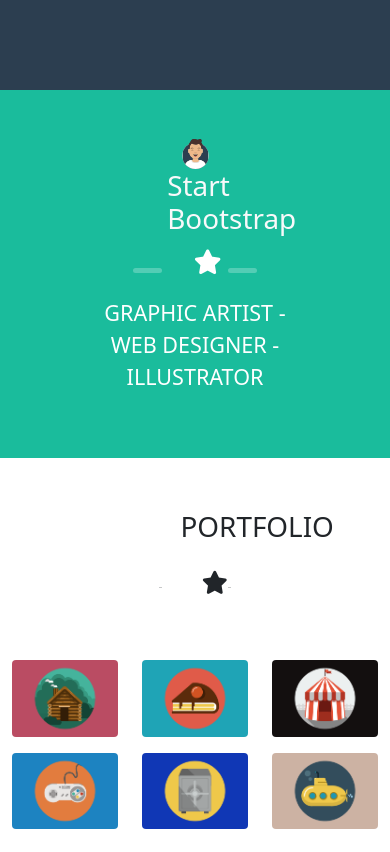
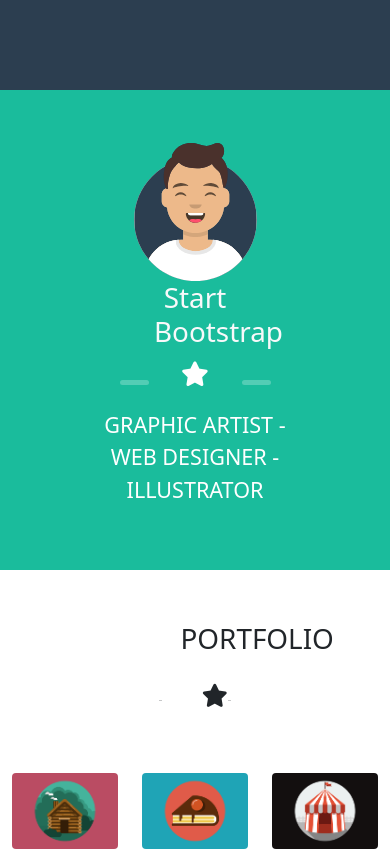
Before and after one commit to Greta-Calamari/html-css-bootstrap-freelancer, a plain HTML site: page index.html in a window 390 px wide. Shown: the top 852 px of the page. Drawn offline with nearby package versions, Linux system fonts and the light colour scheme.

Commit message:
prova responsive

```diff
--- a/index.html
+++ b/index.html
@@ -15,35 +15,35 @@
 
     </header>
     <section id="start" class="color">
-        <div class="container p-5">
+        <div class="container  p-5 ">
             <div class="row justify-content-center ">
-                <div class="col-2">
+                <div class="col-6 container-sm container-md container-lg">
                     <img src="./img/avatar.svg" alt="">
                 </div>
 
 
             </div>
             <div class="row justify-content-center">
-                <div class="col-3 text-end text-light ">
+                <div class="col-4 text-center text-light container-sm container-md container-lg ">
                     <h1>Start Bootstrap</h1>
 
                 </div>
             </div>
             <div class="row justify-content-center">
-                <div class="col-2 m-2">
+                <div class="col-2 m-2 container-sm container-md container-lg">
                     <hr style="height:5px;border-radius:4px;background-color:white;">
                 </div>
-                <div class="col-1 text-white text-center">
+                <div class="col-2 text-white text-center ">
                     <h1><i class="fa-solid fa-star fs-2"></i></h1>
                 </div>
-                <div class="col-2 m-2">
+                <div class="col-2 m-2 container-sm container-md container-lg">
                     <hr style="height:5px;border-radius:4px;background-color:white;">
                 </div>
 
             </div>
             <div class="row  justify-content-center ">
 
-                    <div class="col-8 text-center text-white fs-4  ">
+                    <div class="col-8 text-center text-white fs-4  container-sm container-md container-lg">
                         <p>Graphic Artist - Web Designer - Illustrator</p>
                     </div>
              </div>
```
